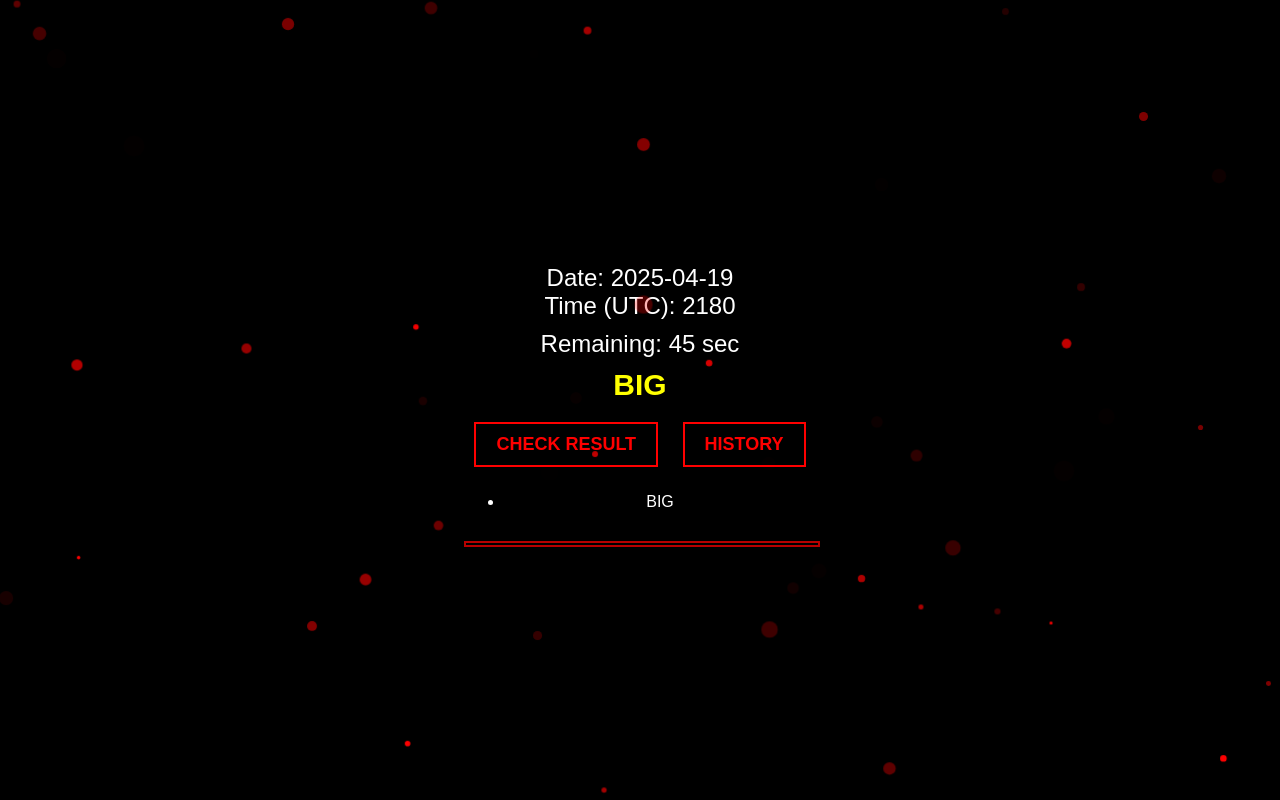
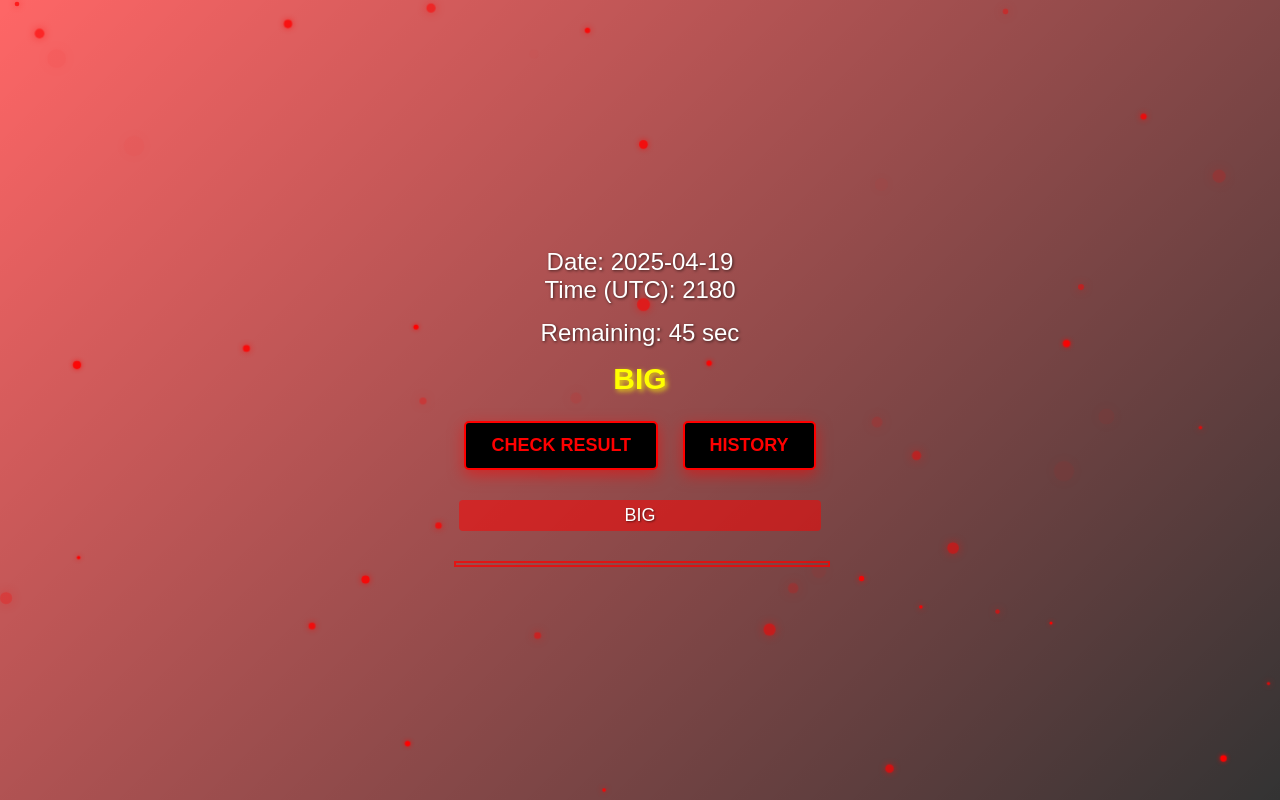
Before and after one commit to pooja8899n/KRISH, a plain HTML site: page mirrorx.html in a window 1280 px wide. Both pictures are taken after a click on the button "CHECK RESULT". Drawn offline with Linux system fonts and the light colour scheme.

Commit message:
Add files via upload

```diff
--- a/mirrorx.html
+++ b/mirrorx.html
@@ -5,13 +5,13 @@
     <meta name="viewport" content="width=device-width, initial-scale=1.0">
     <title>Particle Animation and Timer</title>
     <style>
-        /* Basic Styles */
+        /* Background with gradient */
         body {
             margin: 0;
             padding: 0;
-            background-color: black;
+            background: linear-gradient(135deg, rgba(255, 0, 0, 0.6), rgba(0, 0, 0, 0.8));
             color: white;
-            font-family: Arial, sans-serif;
+            font-family: 'Arial', sans-serif;
             display: flex;
             justify-content: center;
             align-items: center;
@@ -23,21 +23,28 @@
         .container {
             text-align: center;
             position: relative;
+            z-index: 10;
         }
 
+        /* Styling for TextViews */
         #textview1, #textview2, #textview3 {
-            margin: 10px;
+            margin: 15px;
             font-size: 24px;
+            text-shadow: 1px 1px 3px rgba(0, 0, 0, 0.6);
+            opacity: 0;
+            animation: fadeIn 2s ease-in-out forwards;
         }
 
         #textview3 {
             font-size: 30px;
             color: yellow;
             font-weight: bold;
+            text-shadow: 2px 2px 5px rgba(255, 255, 0, 0.8);
         }
 
+        /* Button styling with hover effects */
         button {
-            padding: 10px 20px;
+            padding: 12px 25px;
             margin: 10px;
             font-size: 18px;
             cursor: pointer;
@@ -45,14 +52,18 @@
             background-color: black;
             color: red;
             font-weight: bold;
+            border-radius: 5px;
             transition: all 0.3s ease;
+            box-shadow: 0 5px 15px rgba(255, 0, 0, 0.5);
         }
 
         button:hover {
             background-color: red;
             color: white;
+            box-shadow: 0 8px 25px rgba(255, 0, 0, 0.7);
         }
 
+        /* Glowing line styling */
         .glowing-line {
             border: 2px solid red;
             width: 100%;
@@ -66,9 +77,11 @@
             position: absolute;
             background-color: red;
             border-radius: 50%;
-            animation: particle-animation 2s infinite;
+            animation: particle-animation 2s infinite ease-in-out;
+            box-shadow: 0 0 10px rgba(255, 0, 0, 0.8);
         }
 
+        /* Animations */
         @keyframes glowing {
             0% { opacity: 0.3; }
             50% { opacity: 1; }
@@ -85,6 +98,34 @@
                 opacity: 0;
             }
         }
+
+        /* Fade-in animation for text */
+        @keyframes fadeIn {
+            0% {
+                opacity: 0;
+            }
+            100% {
+                opacity: 1;
+            }
+        }
+
+        /* Styling for the result list */
+        #resultList {
+            margin-top: 20px;
+            list-style-type: none;
+            padding: 0;
+            font-size: 18px;
+            color: #fff;
+        }
+
+        #resultList li {
+            padding: 5px;
+            margin: 5px;
+            background-color: rgba(255, 0, 0, 0.5);
+            border-radius: 4px;
+            text-shadow: 1px 1px 2px rgba(0, 0, 0, 0.5);
+        }
+
     </style>
 </head>
 <body>
```
